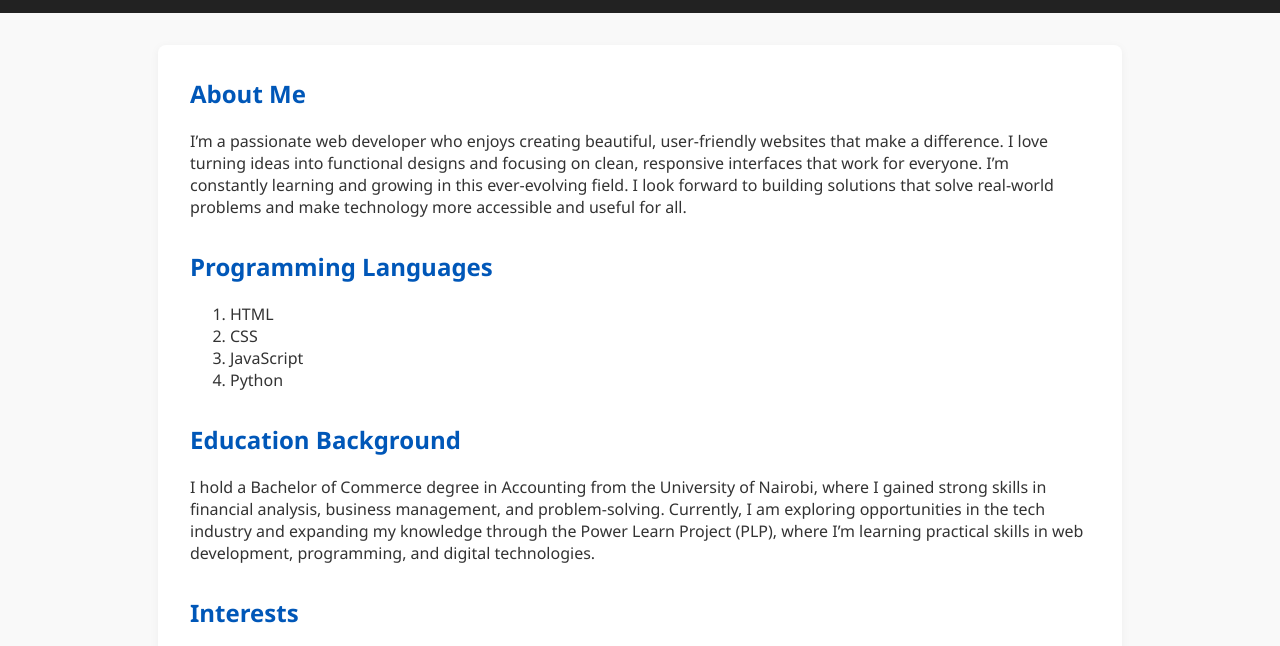
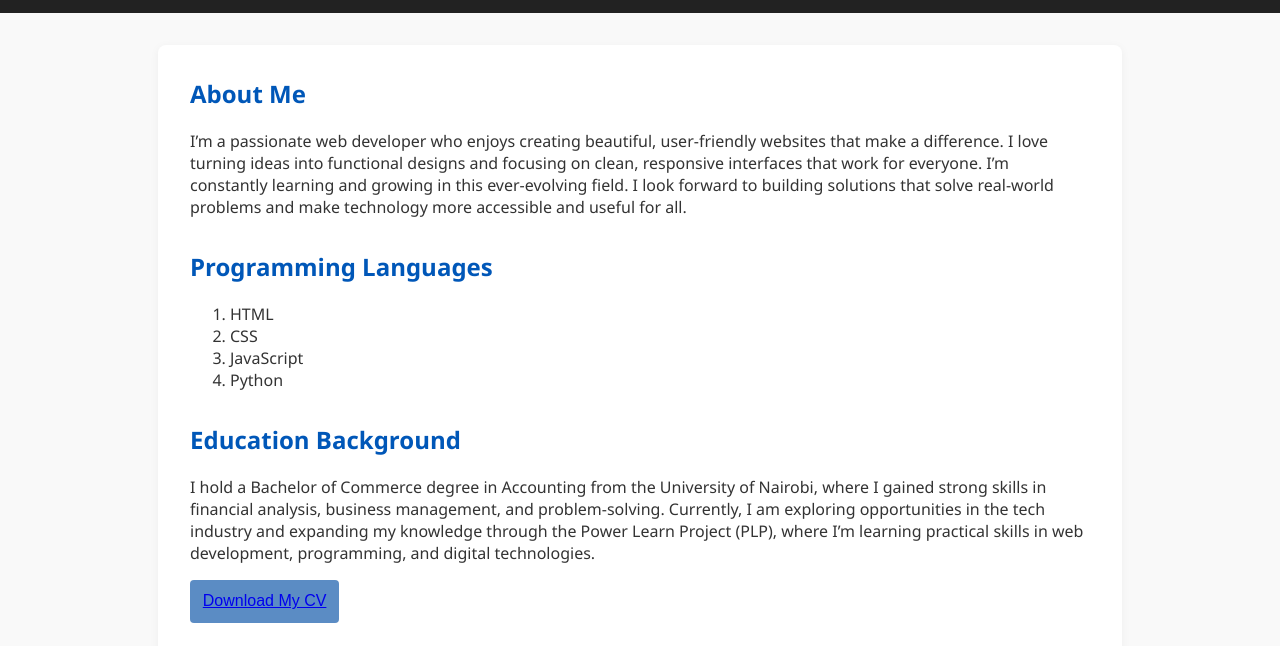
Before and after one commit to Quinter254/My-Portfolio-Website, a plain HTML site: page Index.html in a window 1280 px wide. Shown: the part 127-773 px from the top of the page. Drawn offline with Linux system fonts and the light colour scheme.

Commit message:
added CV

```diff
--- a/Index.html
+++ b/Index.html
@@ -39,6 +39,7 @@
           <section id="education">
             <h2>Education Background</h2>
             <p>I hold a Bachelor of Commerce degree in Accounting from the University of Nairobi, where I gained strong skills in financial analysis, business management, and problem-solving. Currently, I am exploring opportunities in the tech industry and expanding my knowledge through the Power Learn Project (PLP), where I’m learning practical skills in web development, programming, and digital technologies.</p>
+           <button><a href="Cv.pdf" download>Download My CV</a></button>
 
           </section>
           <!-- Intrest -->
```
Also changed, not shown: 1 other file.
